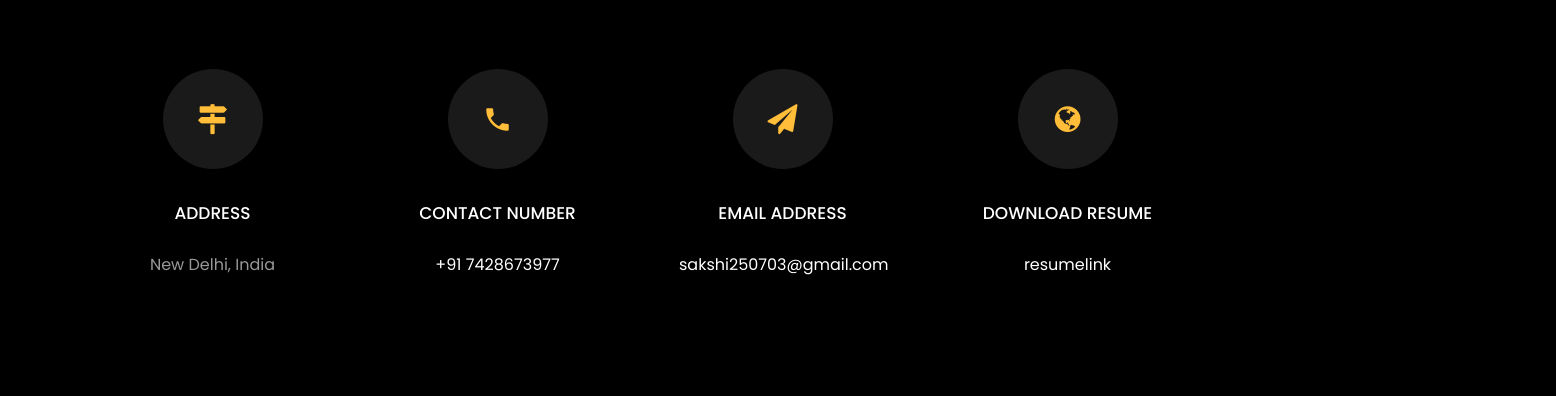
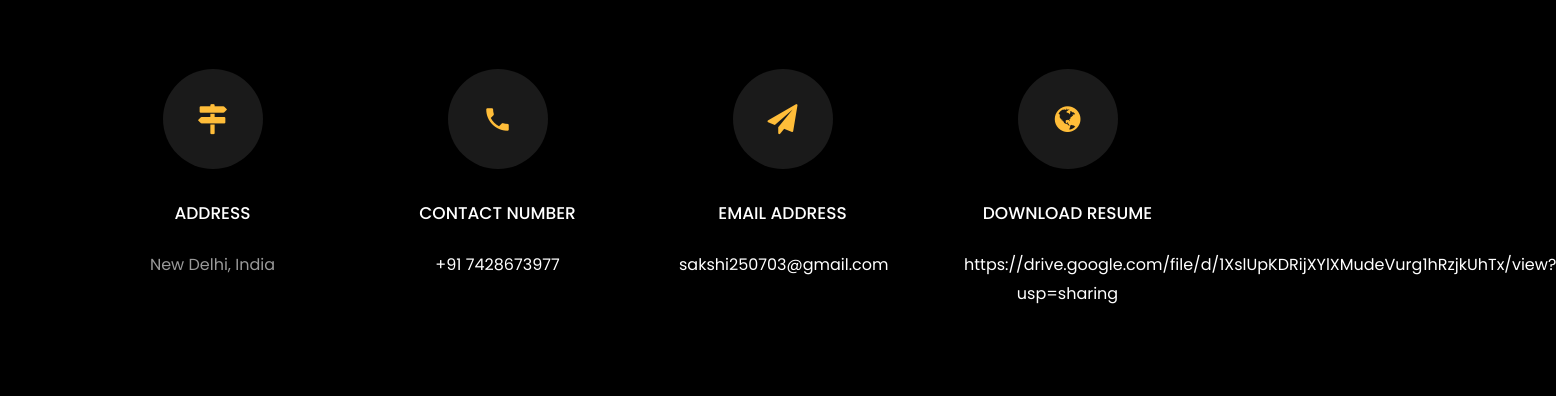
Before and after one commit to sakshi8586/sakshi8586.github.io, a plain HTML site: page index.html in a window 1280 px wide. Shown: the part 6005-6401 px from the top of the page, 1556 px wide, since content can reach past the window. Drawn offline with Linux system fonts and the light colour scheme; files whose address does not match are found by name; a web font is replaced by a local one.

Commit message:
Update index.html

```diff
--- a/index.html
+++ b/index.html
@@ -578,7 +578,7 @@
           			<span class="icon-globe"></span>
           		</div>
           		<h3 class="mb-4">Download Resume</h3>
-	            <p><a href="https://drive.google.com/file/d/1XslUpKDRijXYlXMudeVurg1hRzjkUhTx/view?usp=sharing">resumelink</a></p>
+	            <p><a href="https://drive.google.com/file/d/1XslUpKDRijXYlXMudeVurg1hRzjkUhTx/view?usp=sharing">https://drive.google.com/file/d/1XslUpKDRijXYlXMudeVurg1hRzjkUhTx/view?usp=sharing</a></p>
 	          </div>
           </div>
 
```
